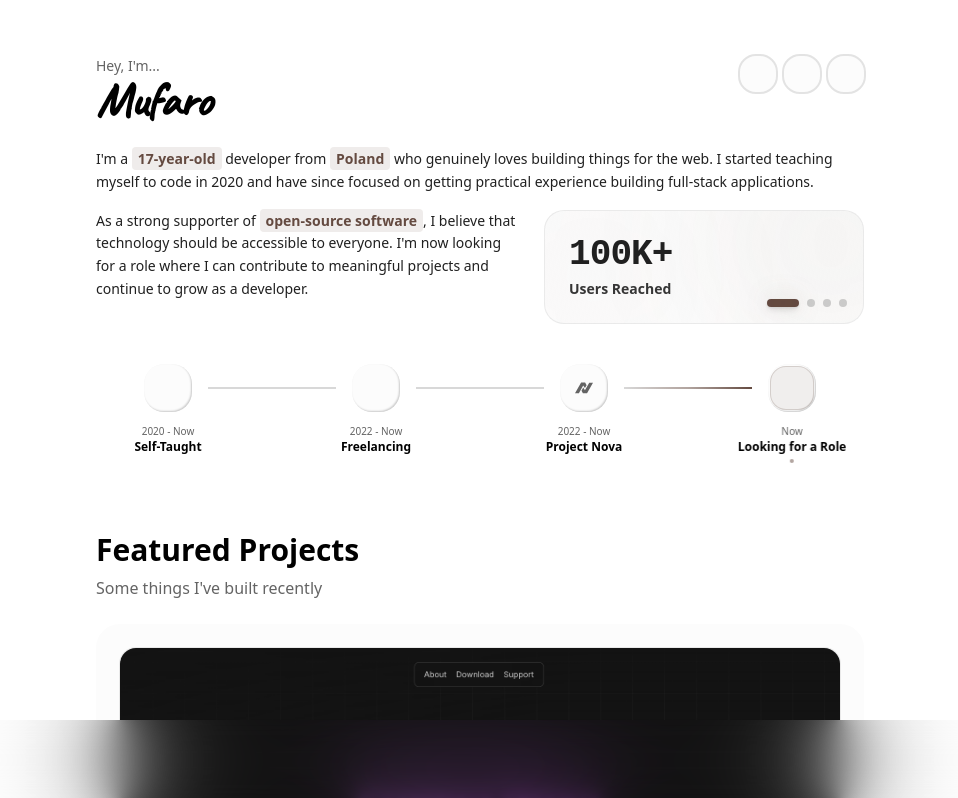
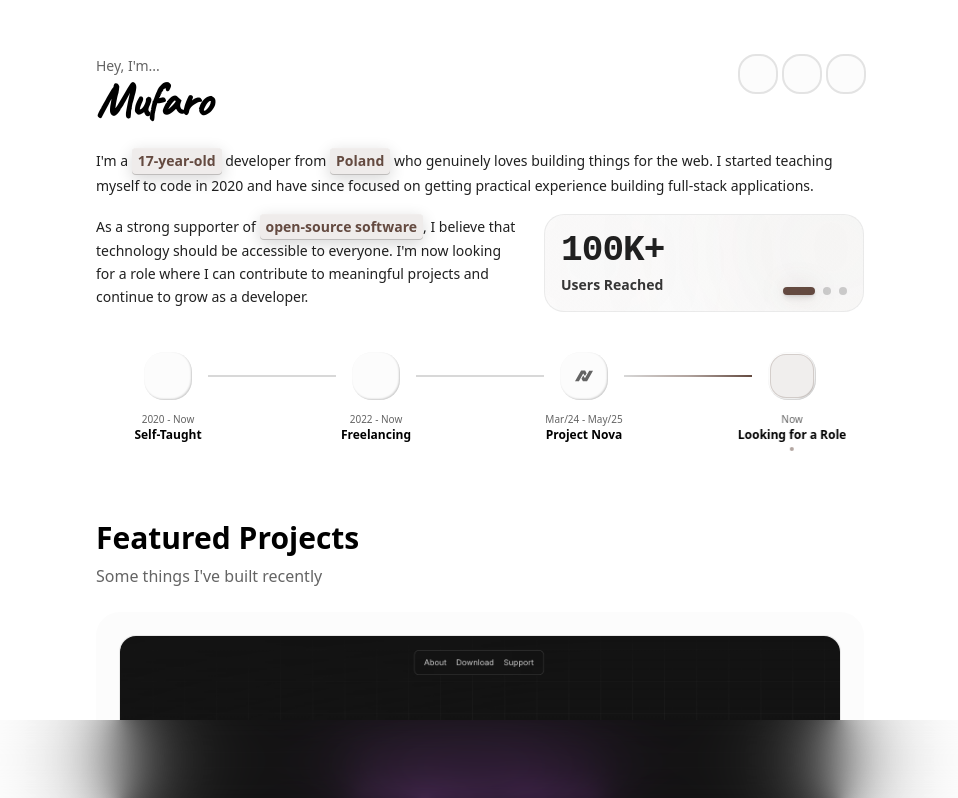
Before and after one commit to mufarodev/mufaro.dev, a SvelteKit app: page / in a window 1280 px wide. Shown: the top 798 px of the page, without its empty margins (160-1118 px from the left). Built offline with nearby package versions, Linux system fonts and the light colour scheme; some icons are missing.

Commit message:
feat: improve shadow highlights

```diff
--- a/src/app.css
+++ b/src/app.css
@@ -54,6 +54,13 @@
 	--shadow-2xl: 0 1px 3px 0px hsl(0 0% 0% / 0.25);
 	--tracking-normal: 0em;
 	--spacing: 0.25rem;
+	--shadow-neu-base:
+		0px 32px 64px -16px #d2d2d21d, 0px 16px 32px -8px #d2d2d21d, 0px 8px 16px -4px #bbbbbb1c,
+		0px 4px 8px -2px #bbbbbb1c, 0px -8px 16px -1px #5d5c5c29, 0px 2px 4px -1px #8080801c,
+		0px 0px 0px 1px #3232328e, inset 0px 0px 0px 2px #ffffff5d, inset 0px 1px 0px #ffffff69;
+	--shadow-neu-highlight:
+		inset 0 1px 0 0 rgba(255, 255, 255, 0.1), inset 0 -1px 0 0 rgba(0, 0, 0, 0.2),
+		0 4px 16px rgba(0, 0, 0, 0.16);
 }
 
 .dark {
@@ -108,6 +115,13 @@
 	--shadow-lg: 0 1px 3px 0px hsl(0 0% 0% / 0.1), 0 4px 6px -1px hsl(0 0% 0% / 0.1);
 	--shadow-xl: 0 1px 3px 0px hsl(0 0% 0% / 0.1), 0 8px 10px -1px hsl(0 0% 0% / 0.1);
 	--shadow-2xl: 0 1px 3px 0px hsl(0 0% 0% / 0.25);
+	--shadow-neu-base:
+		0px 32px 64px -16px #0000004c, 0px 16px 32px -8px #0000004c, 0px 8px 16px -4px #0000003d,
+		0px 4px 8px -2px #0000003d, 0px -8px 16px -1px #00000029, 0px 2px 4px -1px #0000003d,
+		0px 0px 0px 1px #000000, inset 0px 0px 0px 2px #ffffff14, inset 0px 1px 0px #ffffff33;
+	--shadow-neu-highlight:
+		inset 0 1px 0 0 rgba(255, 255, 255, 0.1), inset 0 -1px 0 0 rgba(0, 0, 0, 0.2),
+		0 4px 16px rgba(0, 0, 0, 0.16);
 }
 
 @theme inline {
@@ -163,6 +177,8 @@
 	--shadow-lg: var(--shadow-lg);
 	--shadow-xl: var(--shadow-xl);
 	--shadow-2xl: var(--shadow-2xl);
+	--shadow-neu-base: var(--shadow-neu-base);
+	--shadow-neu-highlight: var(--shadow-neu-highlight);
 }
 
 @theme {
--- a/src/lib/components/hero-section.svelte
+++ b/src/lib/components/hero-section.svelte
@@ -22,7 +22,7 @@
 	}> = [
 		{ label: 'Self-Taught', date: '2020 - Now', icon: BookOpen02Icon },
 		{ label: 'Freelancing', date: '2022 - Now', icon: RocketIcon },
-		{ label: 'Project Nova', date: '2022 - Now', icon: NovaIcon },
+		{ label: 'Project Nova', date: 'Mar/24 - May/25', icon: NovaIcon },
 		{ label: 'Looking for a Role', date: 'Now', icon: CheckmarkCircle02Icon, active: true }
 	];
 
@@ -140,13 +140,6 @@
 		},
 		{ label: 'Years Building', value: '5', numericValue: 5, suffix: 'years', startPercent: 0 },
 		{
-			label: 'Client Satisfaction',
-			value: '100%',
-			numericValue: 100,
-			suffix: 'happy clients',
-			startPercent: 0.7
-		},
-		{
 			label: 'Projects Delivered',
 			value: '15+',
 			numericValue: 15,
@@ -219,7 +212,7 @@
 	let journeyLines: HTMLElement[] = $state([]);
 	let heatmapCard: HTMLElement | undefined = $state();
 	let factInterval: ReturnType<typeof setInterval> | undefined;
-
+	let highlightElements: HTMLElement[] = $state([]);
 	function formatFactValue(fact: (typeof facts)[0], current: number) {
 		if (fact.value.includes('K')) {
 			return `${Math.floor(current / 1000)}K+`;
@@ -392,6 +385,15 @@
 	});
 </script>
 
+{#snippet highlight(text: string, index: number)}
+	<span
+		bind:this={highlightElements[index]}
+		class="relative inline-flex items-center overflow-hidden rounded bg-primary/10 px-1.5 py-0.5 font-semibold text-primary shadow-neu-highlight"
+	>
+		<span class="relative z-10">{text}</span>
+	</span>
+{/snippet}
+
 <div class="space-y-6">
 	<div class="flex items-start gap-4">
 		<UsernameDisplay />
@@ -424,27 +426,22 @@
 
 	<div class="space-y-4 text-sm leading-relaxed">
 		<p class="text-foreground">
-			I'm a <span class="rounded bg-primary/10 px-1.5 py-0.5 font-semibold text-primary"
-				>17-year-old</span
-			>
-			developer from
-			<span class="rounded bg-primary/10 px-1.5 py-0.5 font-semibold text-primary">Poland</span> who
-			genuinely loves building things for the web. I started teaching myself to code in 2020 and have
-			since focused on getting practical experience building full-stack applications.
+			I'm a {@render highlight('17-year-old', 0)} developer from
+			{@render highlight('Poland', 1)} who genuinely loves building things for the web. I started teaching
+			myself to code in 2020 and have since focused on getting practical experience building full-stack
+			applications.
 		</p>
 
 		<div class="flex flex-col gap-4 md:flex-row md:items-start md:gap-6">
 			<p class="flex-1 text-foreground">
-				As a strong supporter of <span
-					class="rounded bg-primary/10 px-1.5 py-0.5 font-semibold text-primary"
-					>open-source software</span
-				>, I believe that technology should be accessible to everyone. I'm now looking for a role
-				where I can contribute to meaningful projects and continue to grow as a developer.
+				As a strong supporter of {@render highlight('open-source software', 2)}, I believe that
+				technology should be accessible to everyone. I'm now looking for a role where I can
+				contribute to meaningful projects and continue to grow as a developer.
 			</p>
 
 			<div
 				bind:this={factContainer}
-				class="group relative shrink-0 overflow-hidden rounded-xl border border-border/50 bg-gradient-to-br from-card to-card/50 p-6 opacity-0 transition-all duration-500 hover:border-primary/30 hover:shadow-lg hover:shadow-primary/5 md:w-80"
+				class="group relative shrink-0 overflow-hidden rounded-xl border border-border/50 bg-gradient-to-br from-card to-card/50 p-4 opacity-0 transition-all duration-500 hover:border-primary/30 hover:shadow-lg hover:shadow-primary/5 md:w-80"
 			>
 				<div class="absolute -top-24 -right-24 h-64 w-64 rounded-full bg-primary/5 blur-3xl"></div>
 				<div
```
